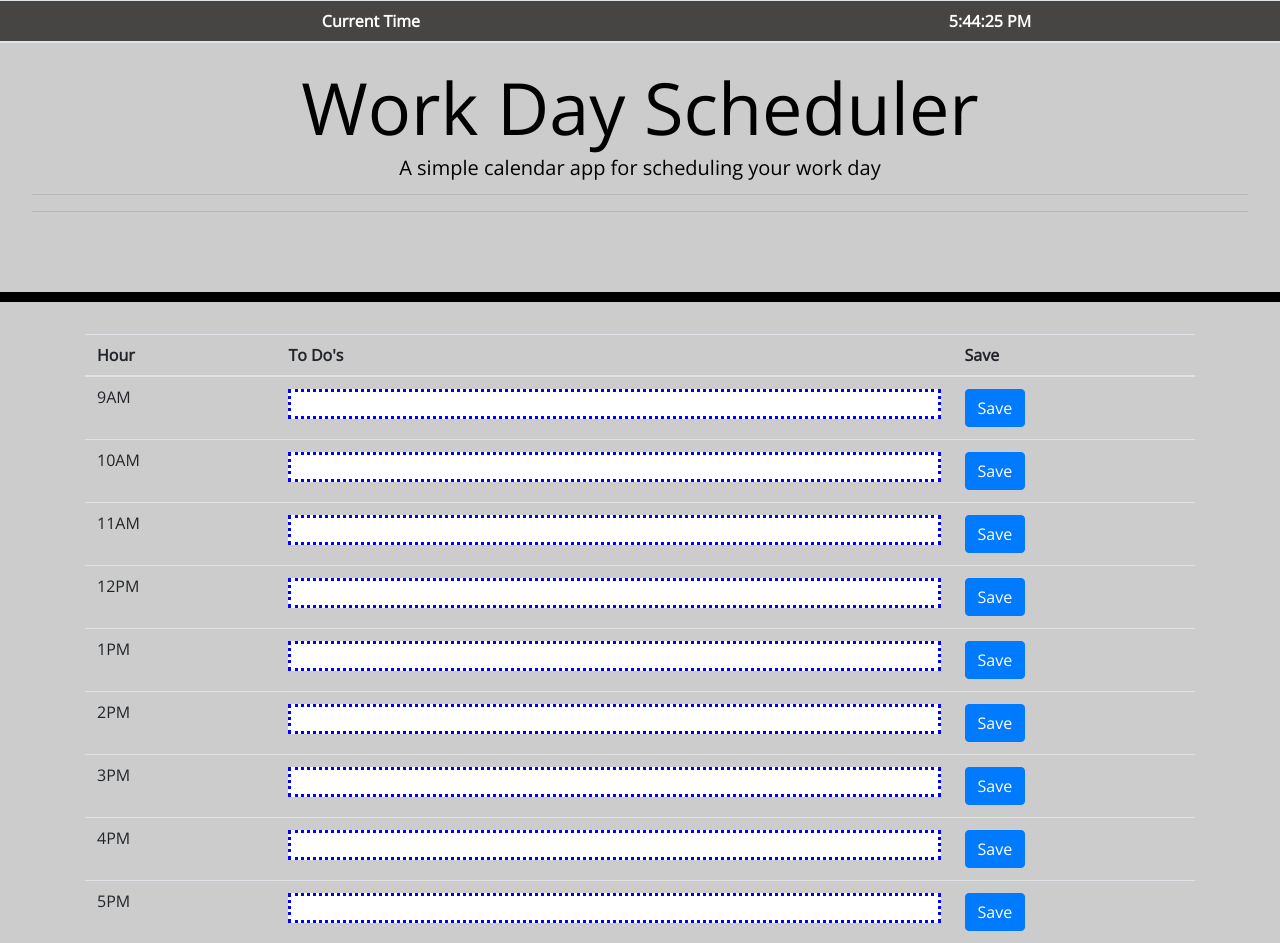
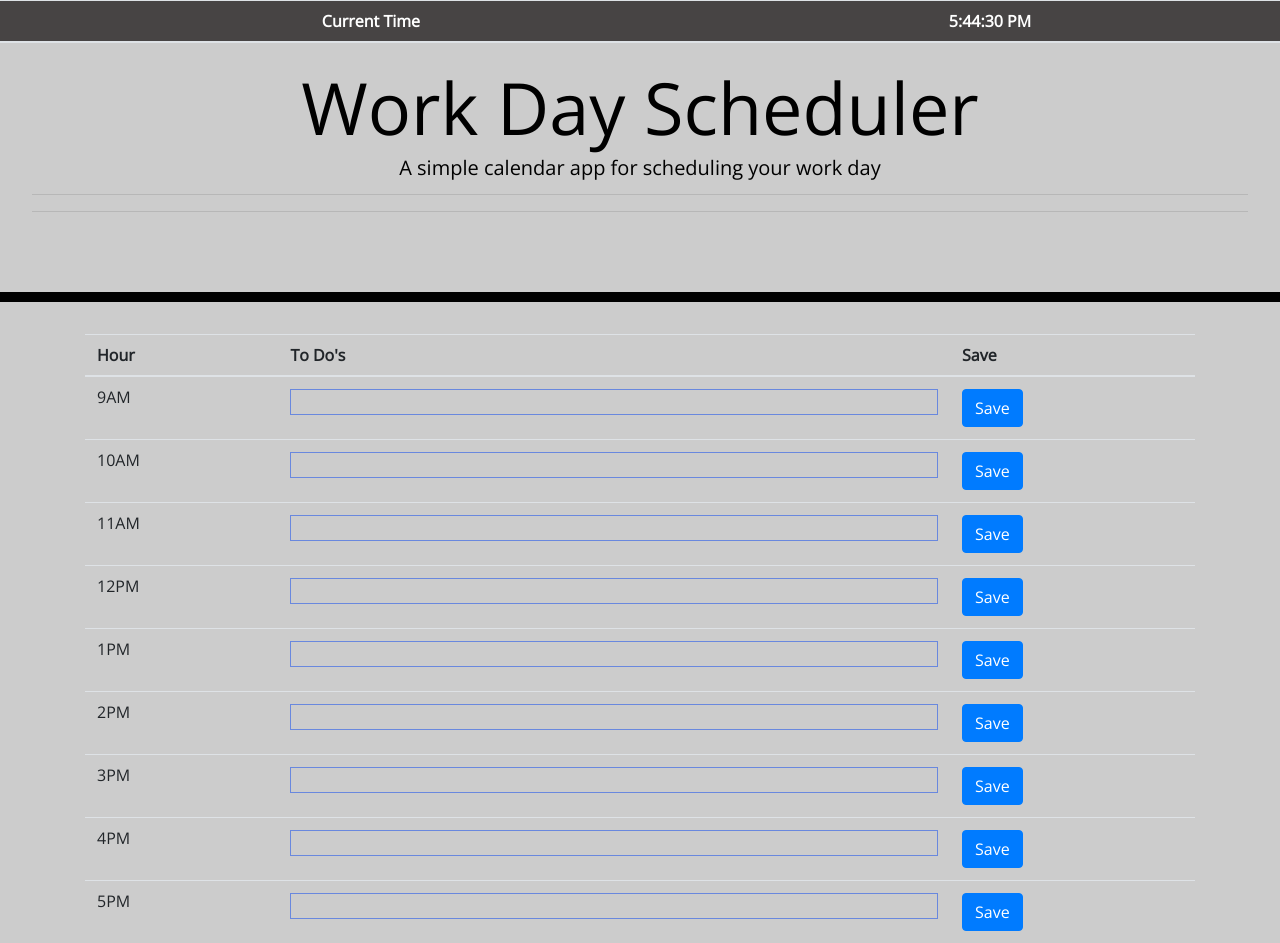
Before and after one commit to knightmac19/WorkDayScheduler, a plain HTML site: page index.html in a window 1280 px wide. Drawn offline with nearby package versions, Linux system fonts and the light colour scheme.

Commit message:
displaying current time on a 1-second interval

```diff
--- a/index.html
+++ b/index.html
@@ -36,7 +36,7 @@
             <th></th>
             <th></th>
             <th></th>
-            <th id="moment"></th>
+            <th id="current"></th>
           </tr>
         </thead>
       </table>
--- a/script.js
+++ b/script.js
@@ -1,3 +1,7 @@
+$(document).ready(function() {
+    var secondsLeft = 1;
+
+    //array of hours
     var hoursArray = [
         "9AM",
         "10AM",
@@ -10,39 +14,61 @@ var hoursArray = [
         "5PM"
     ];
 
-//function that iterates through the hoursArray and creates a row with 3 columns for each index
+    //iterating through the hoursArray and creating a 3-column row for each index
     var populateTable = function() {
         for (i = 0; i < hoursArray.length; i++) {
             var tableRow = $("<tr>");
+            tableRow.attr("data-form", hoursArray[i]);
 
-        var saveBtn = $("<button>").attr("class", "btn btn-primary save");
+            var saveBtn = $("<button>").attr("class", "btn btn-primary");
             saveBtn.text("Save");
 
-        var toDos = $("<input>").css("width", "100%");
-        toDos.css("border", "3px dotted blue");
+            var toDos = $("<input>");
             toDos.attr("data-form", hoursArray[i]);
 
             var hourColumn = $("<td>").text(hoursArray[i]);
             var toDoColumn = $("<td>").html(toDos);
             var saveColumn = $("<td>").html(saveBtn);
+            saveColumn.attr("class", "save");
 
             tableRow.append(hourColumn, toDoColumn, saveColumn);
             $("tbody").append(tableRow);
         }
     }
 
-//use jQuery .prev() to grab previous sibling of save button
-//give all save buttons a common class
-function saveToLocalStorage() {
-    var userInput = $(".save").prev().val();
+    //saving UI to local storage
+    function saveToLocalStorage(event) {
+        event.preventDefault();
+        var userInput = $(this).prev().children();
+        var userInputValue = userInput.val();
+        console.log(userInputValue);
+        console.log("save button working");
+        localStorage.setItem("userInputValue", userInputValue);
 
-    //currently logs "undefined"
-    console.log(userInput);
+        var retrievedInput = localStorage.getItem('userInputValue');
+        $(userInput).text(retrievedInput);
+        console.log("retrieved from storage: " + retrievedInput);
+
     }
 
-//set momentTime within a function that runs on a 1-second interval
-var momentTime = moment().format("LTS");
-var currentTime = $("#moment").text(momentTime);
+    //displaying current time on a 1-second interval
+    function displayTime() {
+        var timerInterval = setInterval(function() {
+            var currentTime = moment().format("LTS");
+            $("#current").text(currentTime);
+            secondsLeft--;
+
+            if (secondsLeft === 0) {
+              clearInterval(timerInterval);
+              displayTime();
+            }
+          }, 1000);
+    }
+
+    //conditionally formatting the rows based on current time
+
 
     populateTable();
+    displayTime();
     $(document).on("click", ".save", saveToLocalStorage);
+});
--- a/style.css
+++ b/style.css
@@ -10,15 +10,12 @@ body {
   background-color: #cccccc;
 }
 
-#hour9AM {
-
-}
-
-#todo9AM {
-
-}
-#save9AM {
-
+input {
+  background-color:#cccccc;
+  border: 1px solid rgb(9, 71, 241);
+  border: 1px solid rgba(9, 71, 241, 0.5);
+  width:100%;
+  overflow:scroll;
 }
 .sticky {
   position: fixed;
```
Lines whose indentation alone changed are shown as unchanged.
